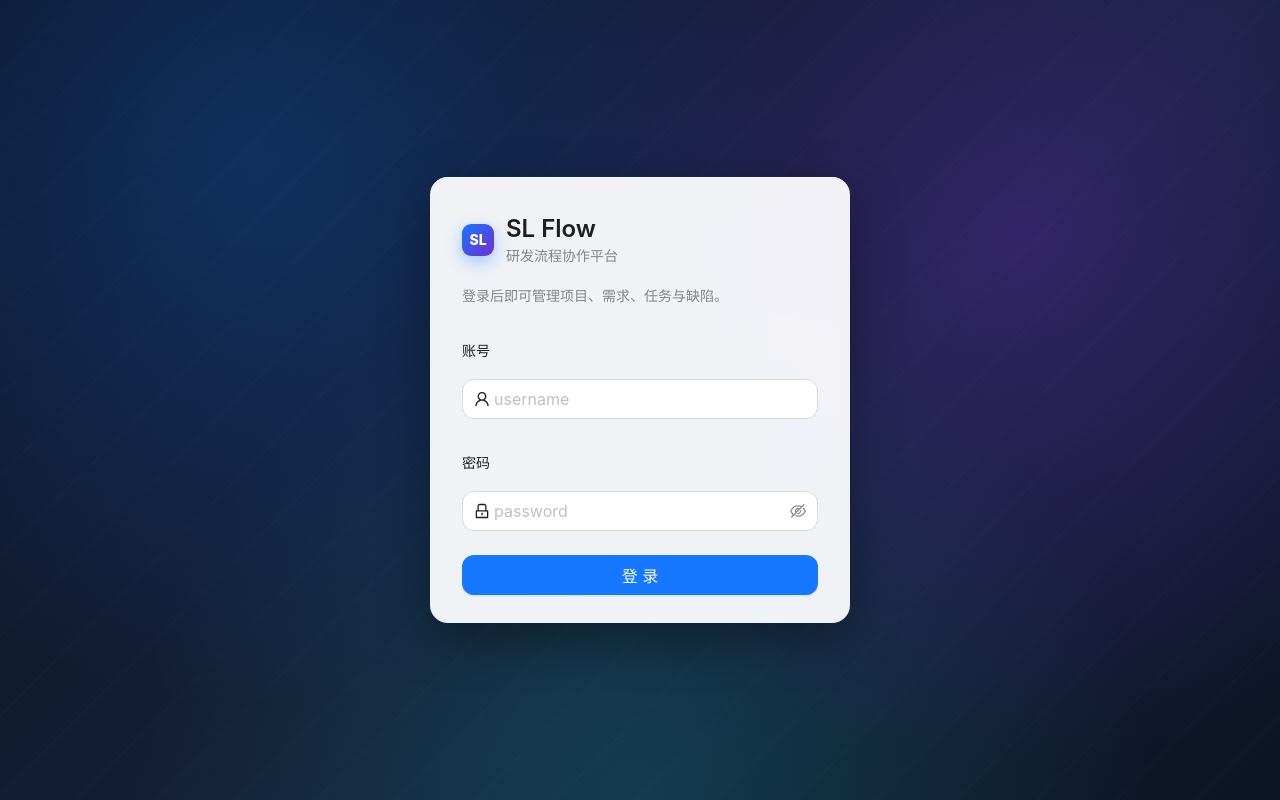
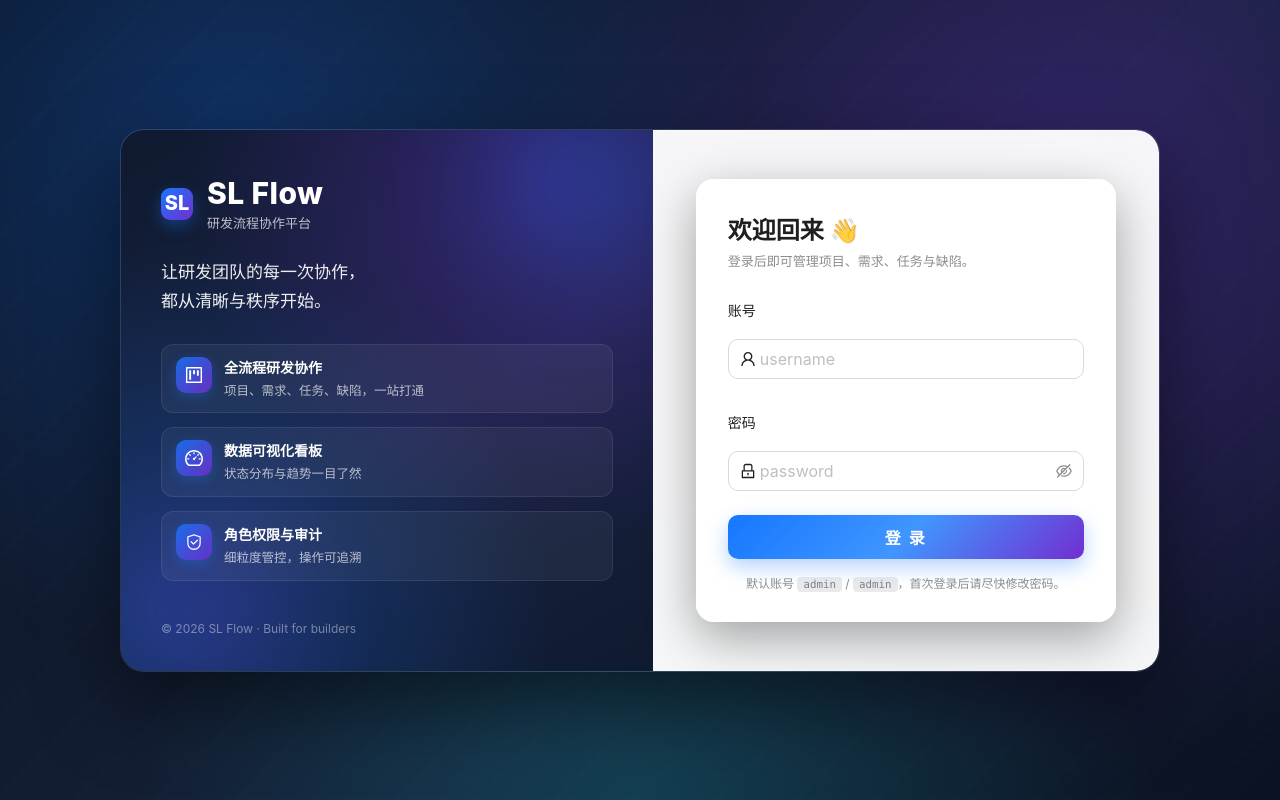
Before and after one commit to ccsvip/SL_flow, a React (Vite) app in the folder frontend/: page /login in a window 1280 px wide. Built offline with nearby package versions, Linux system fonts and the light colour scheme; no server answers.

Commit message:
优化登录界面UI

```diff
--- a/frontend/src/pages/LoginPage.tsx
+++ b/frontend/src/pages/LoginPage.tsx
@@ -1,11 +1,35 @@
 import { App as AntdApp, Button, Form, Input, Typography } from "antd";
-import { LockOutlined, UserOutlined } from "@ant-design/icons";
+import {
+  LockOutlined,
+  UserOutlined,
+  ProjectOutlined,
+  DashboardOutlined,
+  SafetyOutlined,
+} from "@ant-design/icons";
 import { useNavigate, useLocation } from "react-router-dom";
 import { useState } from "react";
 
 import { auth } from "@/api/client";
 import { extractError } from "@/api/http";
 import { useAuthStore } from "@/store/auth";
+
+const FEATURES = [
+  {
+    icon: <ProjectOutlined />,
+    title: "全流程研发协作",
+    desc: "项目、需求、任务、缺陷，一站打通",
+  },
+  {
+    icon: <DashboardOutlined />,
+    title: "数据可视化看板",
+    desc: "状态分布与趋势一目了然",
+  },
+  {
+    icon: <SafetyOutlined />,
+    title: "角色权限与审计",
+    desc: "细粒度管控，操作可追溯",
+  },
+];
 
 export default function LoginPage() {
   const { message } = AntdApp.useApp();
@@ -37,40 +61,79 @@ export default function LoginPage() {
 
   return (
     <div className="slf-login-bg">
-      <div
-        style={{
-          height: "100vh",
-          display: "grid",
-          placeItems: "center",
-          padding: 16,
-        }}
-      >
-        <div className="slf-login-card">
-          <div style={{ display: "flex", alignItems: "center", gap: 12, marginBottom: 18 }}>
-            <span className="slf-brand-mark">SL</span>
+      <div className="slf-login-shell">
+        {/* 左侧品牌展示区 */}
+        <aside className="slf-login-hero">
+          <div className="slf-login-hero-glow slf-login-hero-glow-a" aria-hidden />
+          <div className="slf-login-hero-glow slf-login-hero-glow-b" aria-hidden />
+          <div className="slf-login-hero-inner">
+            <div className="slf-login-brand">
+              <span className="slf-brand-mark slf-brand-mark-lg">SL</span>
               <div>
-              <Typography.Title level={3} style={{ margin: 0 }}>
+                <Typography.Title level={2} className="slf-login-brand-title">
                   SL Flow
                 </Typography.Title>
-              <Typography.Text type="secondary">研发流程协作平台</Typography.Text>
+                <Typography.Text className="slf-login-brand-sub">
+                  研发流程协作平台
+                </Typography.Text>
               </div>
             </div>
-          <Typography.Paragraph type="secondary" style={{ marginBottom: 24 }}>
+
+            <p className="slf-login-tagline">
+              让研发团队的每一次协作，<br />
+              都从清晰与秩序开始。
+            </p>
+
+            <ul className="slf-login-features">
+              {FEATURES.map((f) => (
+                <li key={f.title} className="slf-login-feature">
+                  <span className="slf-login-feature-icon">{f.icon}</span>
+                  <div>
+                    <div className="slf-login-feature-title">{f.title}</div>
+                    <div className="slf-login-feature-desc">{f.desc}</div>
+                  </div>
+                </li>
+              ))}
+            </ul>
+
+            <div className="slf-login-hero-footer">
+              <Typography.Text className="slf-login-copy">
+                © {new Date().getFullYear()} SL Flow · Built for builders
+              </Typography.Text>
+            </div>
+          </div>
+        </aside>
+
+        {/* 右侧登录表单卡片 */}
+        <section className="slf-login-form-wrap">
+          <div className="slf-login-card slf-login-card-in">
+            <header className="slf-login-card-head">
+              <Typography.Title level={3} className="slf-login-card-title">
+                欢迎回来 👋
+              </Typography.Title>
+              <Typography.Paragraph type="secondary" className="slf-login-card-desc">
                 登录后即可管理项目、需求、任务与缺陷。
               </Typography.Paragraph>
+            </header>
 
             <Form
               layout="vertical"
               onFinish={onFinish}
               requiredMark={false}
               size="large"
+              className="slf-login-form"
             >
               <Form.Item
                 name="username"
                 label="账号"
                 rules={[{ required: true, message: "请输入账号" }]}
               >
-              <Input prefix={<UserOutlined />} placeholder="username" autoComplete="username" />
+                <Input
+                  prefix={<UserOutlined />}
+                  placeholder="username"
+                  autoComplete="username"
+                  allowClear
+                />
               </Form.Item>
               <Form.Item
                 name="password"
@@ -83,11 +146,22 @@ export default function LoginPage() {
                   autoComplete="current-password"
                 />
               </Form.Item>
-            <Button type="primary" htmlType="submit" block loading={loading}>
+              <Button
+                type="primary"
+                htmlType="submit"
+                block
+                loading={loading}
+                className="slf-login-submit"
+              >
                 登 录
               </Button>
             </Form>
+
+            <p className="slf-login-hint">
+              默认账号 <code>admin</code> / <code>admin</code>，首次登录后请尽快修改密码。
+            </p>
           </div>
+        </section>
       </div>
     </div>
   );
--- a/frontend/src/styles/global.css
+++ b/frontend/src/styles/global.css
@@ -38,16 +38,19 @@ a {
   background: rgba(125, 125, 140, 0.55);
 }
 
-/* Login page background */
+/* ===== Login page ===== */
 .slf-login-bg {
   position: fixed;
   inset: 0;
   background:
-    radial-gradient(circle at 20% 20%, rgba(22, 119, 255, 0.25), transparent 45%),
-    radial-gradient(circle at 80% 30%, rgba(114, 46, 209, 0.3), transparent 45%),
-    radial-gradient(circle at 50% 100%, rgba(19, 194, 194, 0.18), transparent 50%),
-    linear-gradient(135deg, #0c1424 0%, #16213a 60%, #0c1424 100%);
+    radial-gradient(circle at 18% 18%, rgba(22, 119, 255, 0.28), transparent 42%),
+    radial-gradient(circle at 82% 28%, rgba(114, 46, 209, 0.32), transparent 45%),
+    radial-gradient(circle at 50% 100%, rgba(19, 194, 194, 0.2), transparent 50%),
+    linear-gradient(135deg, #0b1322 0%, #16213a 60%, #0b1322 100%);
   overflow: hidden;
+  display: grid;
+  place-items: center;
+  padding: 24px;
 }
 .slf-login-bg::after {
   content: "";
@@ -58,6 +61,241 @@ a {
   opacity: 0.7;
 }
 
+/* 两栏布局 */
+.slf-login-shell {
+  position: relative;
+  z-index: 1;
+  width: min(1040px, 100%);
+  display: grid;
+  grid-template-columns: 1.05fr 1fr;
+  border-radius: 24px;
+  overflow: hidden;
+  box-shadow:
+    0 30px 80px rgba(0, 0, 0, 0.5),
+    0 2px 0 rgba(255, 255, 255, 0.06) inset;
+  background: rgba(255, 255, 255, 0.04);
+  border: 1px solid rgba(255, 255, 255, 0.08);
+  animation: slf-login-in 0.55s cubic-bezier(0.22, 1, 0.36, 1) both;
+}
+
+@keyframes slf-login-in {
+  from {
+    opacity: 0;
+    transform: translateY(16px) scale(0.985);
+  }
+  to {
+    opacity: 1;
+    transform: translateY(0) scale(1);
+  }
+}
+
+/* 左侧品牌展示区 */
+.slf-login-hero {
+  position: relative;
+  padding: 44px 40px 32px;
+  color: #f5f7fa;
+  background:
+    radial-gradient(circle at 80% 10%, rgba(114, 46, 209, 0.35), transparent 55%),
+    radial-gradient(circle at 10% 90%, rgba(22, 119, 255, 0.3), transparent 55%),
+    linear-gradient(150deg, #0f1a30 0%, #1a2342 55%, #0f1a30 100%);
+  display: flex;
+  flex-direction: column;
+  overflow: hidden;
+}
+.slf-login-hero-glow {
+  position: absolute;
+  border-radius: 50%;
+  filter: blur(60px);
+  opacity: 0.55;
+  pointer-events: none;
+}
+.slf-login-hero-glow-a {
+  width: 240px;
+  height: 240px;
+  top: -60px;
+  right: -40px;
+  background: radial-gradient(circle, rgba(22, 119, 255, 0.9), transparent 70%);
+  animation: slf-glow-float 9s ease-in-out infinite;
+}
+.slf-login-hero-glow-b {
+  width: 200px;
+  height: 200px;
+  bottom: -50px;
+  left: -30px;
+  background: radial-gradient(circle, rgba(114, 46, 209, 0.85), transparent 70%);
+  animation: slf-glow-float 11s ease-in-out infinite reverse;
+}
+@keyframes slf-glow-float {
+  0%, 100% { transform: translate(0, 0); }
+  50% { transform: translate(12px, -10px); }
+}
+.slf-login-hero-inner {
+  position: relative;
+  z-index: 1;
+  display: flex;
+  flex-direction: column;
+  height: 100%;
+  gap: 18px;
+}
+.slf-login-brand {
+  display: flex;
+  align-items: center;
+  gap: 14px;
+}
+.slf-brand-mark-lg {
+  width: 48px;
+  height: 48px;
+  border-radius: 14px;
+  font-size: 20px;
+  box-shadow:
+    0 10px 24px rgba(22, 119, 255, 0.45),
+    0 1px 0 rgba(255, 255, 255, 0.4) inset;
+}
+.slf-login-brand-title {
+  margin: 0 !important;
+  color: #fff !important;
+  font-weight: 800 !important;
+  letter-spacing: 0.4px;
+}
+.slf-login-brand-sub {
+  color: rgba(255, 255, 255, 0.72) !important;
+  font-size: 13px;
+}
+.slf-login-tagline {
+  margin: 6px 0 10px;
+  font-size: 17px;
+  line-height: 1.7;
+  color: rgba(255, 255, 255, 0.92);
+  font-weight: 500;
+}
+.slf-login-features {
+  list-style: none;
+  margin: 0;
+  padding: 0;
+  display: flex;
+  flex-direction: column;
+  gap: 14px;
+}
+.slf-login-feature {
+  display: flex;
+  align-items: flex-start;
+  gap: 12px;
+  padding: 12px 14px;
+  border-radius: 12px;
+  background: rgba(255, 255, 255, 0.05);
+  border: 1px solid rgba(255, 255, 255, 0.08);
+  transition: background 0.2s ease, transform 0.2s ease;
+}
+.slf-login-feature:hover {
+  background: rgba(255, 255, 255, 0.09);
+  transform: translateX(3px);
+}
+.slf-login-feature-icon {
+  width: 36px;
+  height: 36px;
+  border-radius: 10px;
+  display: grid;
+  place-items: center;
+  flex-shrink: 0;
+  font-size: 18px;
+  color: #fff;
+  background: linear-gradient(135deg, rgba(22, 119, 255, 0.85), rgba(114, 46, 209, 0.85));
+  box-shadow: 0 4px 12px rgba(22, 119, 255, 0.3);
+}
+.slf-login-feature-title {
+  font-size: 14px;
+  font-weight: 700;
+  color: #fff;
+}
+.slf-login-feature-desc {
+  font-size: 12.5px;
+  color: rgba(255, 255, 255, 0.68);
+  margin-top: 2px;
+}
+.slf-login-hero-footer {
+  margin-top: auto;
+  padding-top: 18px;
+}
+.slf-login-copy {
+  color: rgba(255, 255, 255, 0.42) !important;
+  font-size: 12px;
+}
+
+/* 右侧表单卡片 */
+.slf-login-form-wrap {
+  display: grid;
+  place-items: center;
+  padding: 36px 28px;
+  background: rgba(255, 255, 255, 0.96);
+  backdrop-filter: blur(18px) saturate(180%);
+  -webkit-backdrop-filter: blur(18px) saturate(180%);
+}
+[data-theme="dark"] .slf-login-form-wrap {
+  background: rgba(20, 24, 32, 0.92);
+}
+.slf-login-card-in {
+  width: min(380px, 100%);
+  position: relative;
+  z-index: 1;
+}
+.slf-login-card-head {
+  margin-bottom: 20px;
+}
+.slf-login-card-title {
+  margin: 0 !important;
+}
+.slf-login-card-desc {
+  margin: 4px 0 0 !important;
+  font-size: 13px !important;
+}
+.slf-login-form .ant-input-affix-wrapper,
+.slf-login-form .ant-input {
+  border-radius: 10px;
+  transition: box-shadow 0.2s ease, border-color 0.2s ease;
+}
+.slf-login-form .ant-input-affix-wrapper-focused,
+.slf-login-form .ant-input-affix-wrapper:focus-within {
+  box-shadow: 0 0 0 3px rgba(22, 119, 255, 0.16);
+}
+.slf-login-submit {
+  height: 44px;
+  border-radius: 10px;
+  font-weight: 600;
+  letter-spacing: 2px;
+  background: linear-gradient(135deg, #1677ff 0%, #4096ff 50%, #722ed1 100%);
+  border: none;
+  box-shadow: 0 8px 20px rgba(22, 119, 255, 0.32);
+  transition: transform 0.18s ease, box-shadow 0.18s ease, filter 0.18s ease;
+}
+.slf-login-submit:hover {
+  transform: translateY(-1px);
+  filter: brightness(1.06);
+  box-shadow: 0 12px 26px rgba(22, 119, 255, 0.4);
+}
+.slf-login-submit:active {
+  transform: translateY(0);
+}
+.slf-login-hint {
+  margin: 16px 0 0;
+  font-size: 12px;
+  color: rgba(0, 0, 0, 0.45);
+  text-align: center;
+}
+.slf-login-hint code {
+  background: rgba(125, 125, 140, 0.16);
+  padding: 1px 6px;
+  border-radius: 4px;
+  font-family: ui-monospace, SFMono-Regular, Menlo, monospace;
+  font-size: 90%;
+}
+[data-theme="dark"] .slf-login-hint {
+  color: rgba(255, 255, 255, 0.5);
+}
+[data-theme="dark"] .slf-login-hint code {
+  background: rgba(255, 255, 255, 0.1);
+}
+
+/* 兼容旧标记（保留，未在登录页使用） */
 .slf-login-card {
   width: min(420px, 92vw);
   background: rgba(255, 255, 255, 0.94);
@@ -71,7 +309,6 @@ a {
   position: relative;
   z-index: 1;
 }
-
 [data-theme="dark"] .slf-login-card {
   background: rgba(20, 24, 32, 0.78);
   color: rgba(255, 255, 255, 0.92);
@@ -98,6 +335,49 @@ a {
   color: white;
   font-weight: 800;
   box-shadow: 0 6px 16px rgba(22, 119, 255, 0.35);
+}
+
+/* 响应式：移动端单列堆叠 */
+@media (max-width: 880px) {
+  .slf-login-shell {
+    grid-template-columns: 1fr;
+    max-width: 440px;
+  }
+  .slf-login-hero {
+    padding: 28px 26px 22px;
+  }
+  .slf-login-tagline {
+    font-size: 15px;
+  }
+  .slf-login-features {
+    display: none;
+  }
+  .slf-login-hero-footer {
+    display: none;
+  }
+}
+@media (max-width: 480px) {
+  .slf-login-bg {
+    padding: 12px;
+  }
+  .slf-login-shell {
+    border-radius: 18px;
+  }
+  .slf-login-form-wrap {
+    padding: 24px 18px;
+  }
+}
+
+/* 尊重用户的减少动画偏好 */
+@media (prefers-reduced-motion: reduce) {
+  .slf-login-shell,
+  .slf-login-hero-glow-a,
+  .slf-login-hero-glow-b,
+  .slf-login-feature,
+  .slf-login-submit {
+    animation: none !important;
+    transition: none !important;
+  }
 }
 
 /* Sidebar adjustments */
```
Lines whose indentation alone changed are shown as unchanged.
